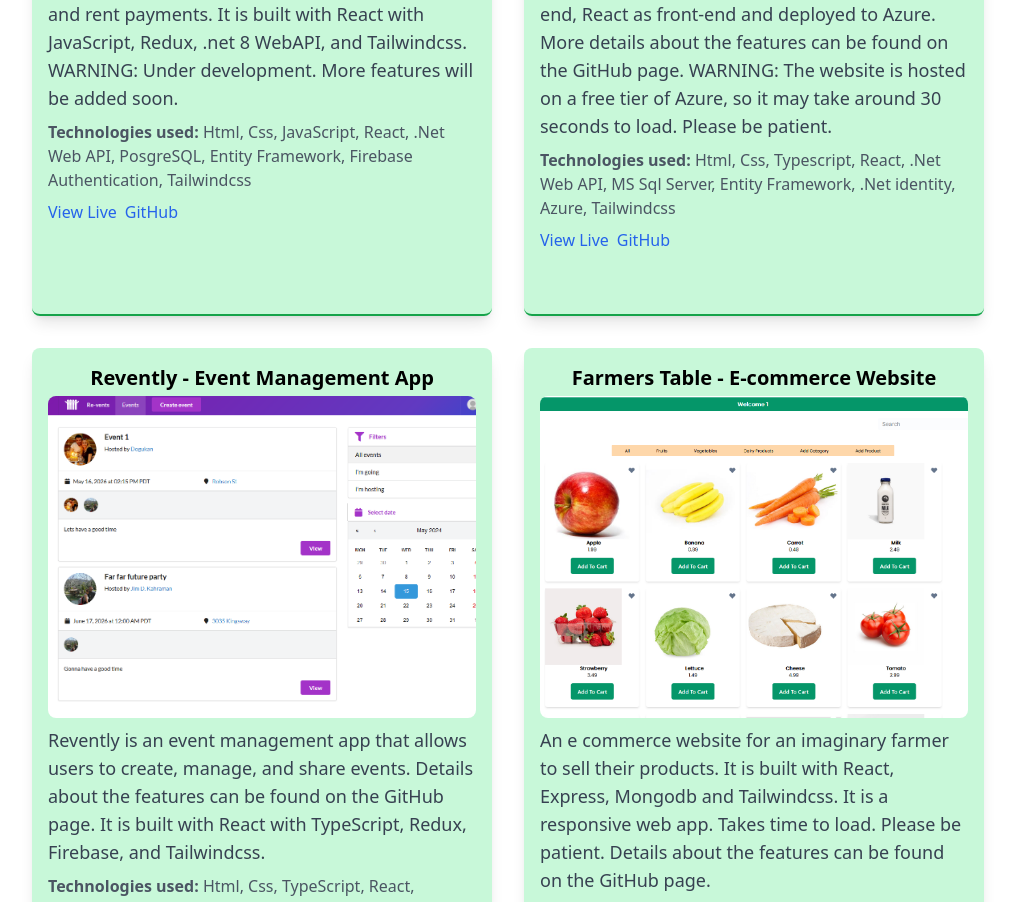
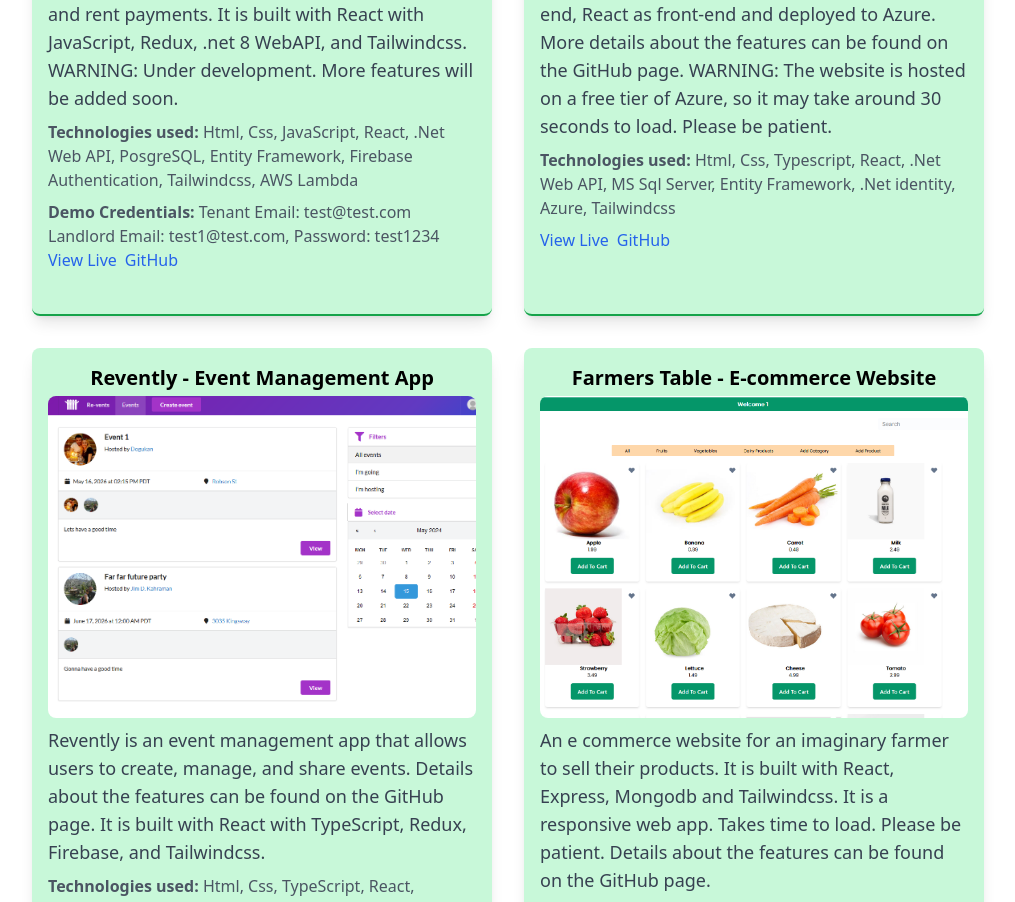
Before and after one commit to gorthar/genelbirisim, a React (Vite) app: page / in a window 1280 px wide. Shown: the part 2280-3182 px from the top of the page, without its empty margins (132-1147 px from the left). Built offline with nearby package versions, Linux system fonts and the light colour scheme; no server answers.

Commit message:
feat: Rentminder link update

```diff
--- a/src/page-structure/Projects/Portfolio.jsx
+++ b/src/page-structure/Projects/Portfolio.jsx
@@ -12,10 +12,13 @@
       description:
         "RentMinder is a property management app that allows users to manage their properties, tenants, and rent payments. It is built with React with JavaScript, Redux, .net 8 WebAPI, and Tailwindcss. WARNING: Under development. More features will be added soon.",
       technologies:
-        "Html, Css, JavaScript, React, .Net Web API, PosgreSQL, Entity Framework, Firebase Authentication, Tailwindcss",
+        "Html, Css, JavaScript, React, .Net Web API, PosgreSQL, Entity Framework, Firebase Authentication, Tailwindcss, AWS Lambda",
       githubLink: "https://github.com/gorthar/RentMinder_V2",
       Image: rentminder,
-      liveLink: "https://rent-minder-v2-client.vercel.app/",
+      liveLink:
+        "https://naw6cequtcz2jxtyifzuhlbfxq0zutiw.lambda-url.us-west-2.on.aws",
+      demoCredentials:
+        "Tenant Email: test@test.com Landlord Email: test1@test.com, Password: test1234",
     },
     {
       id: 1,
```
